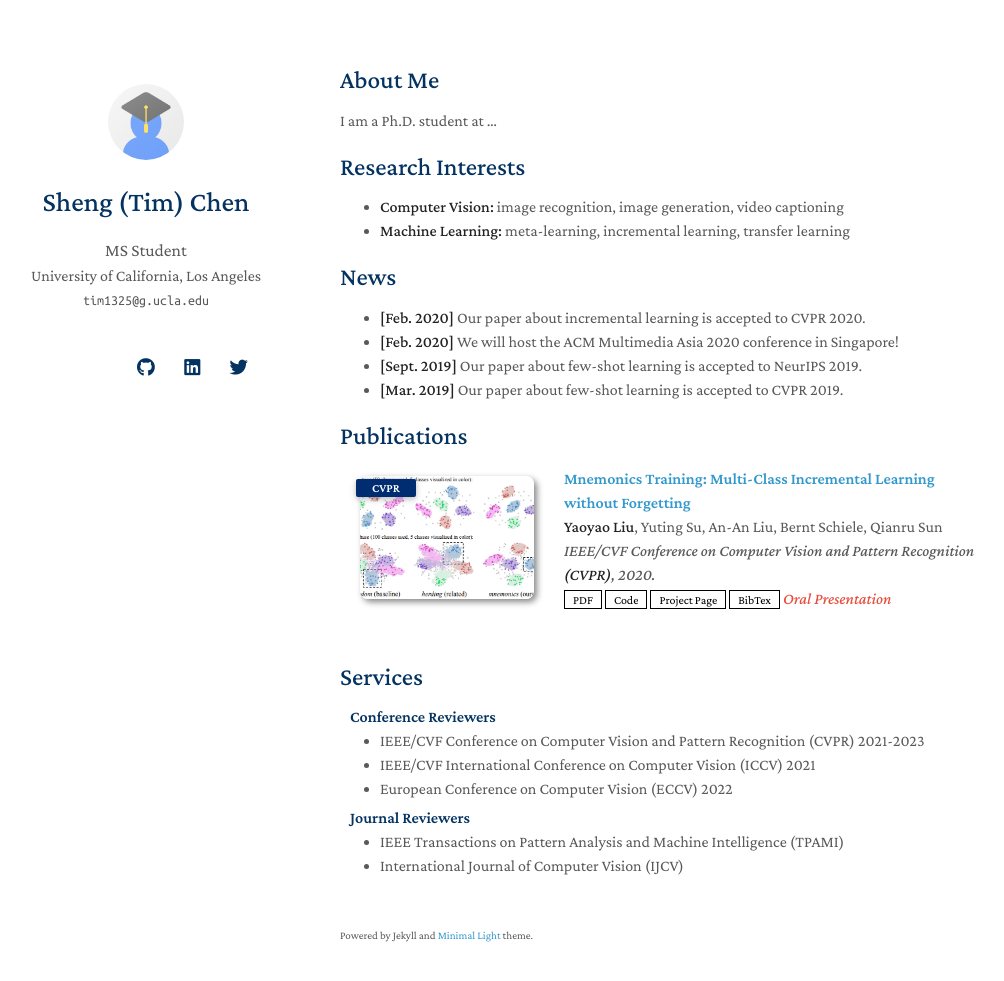
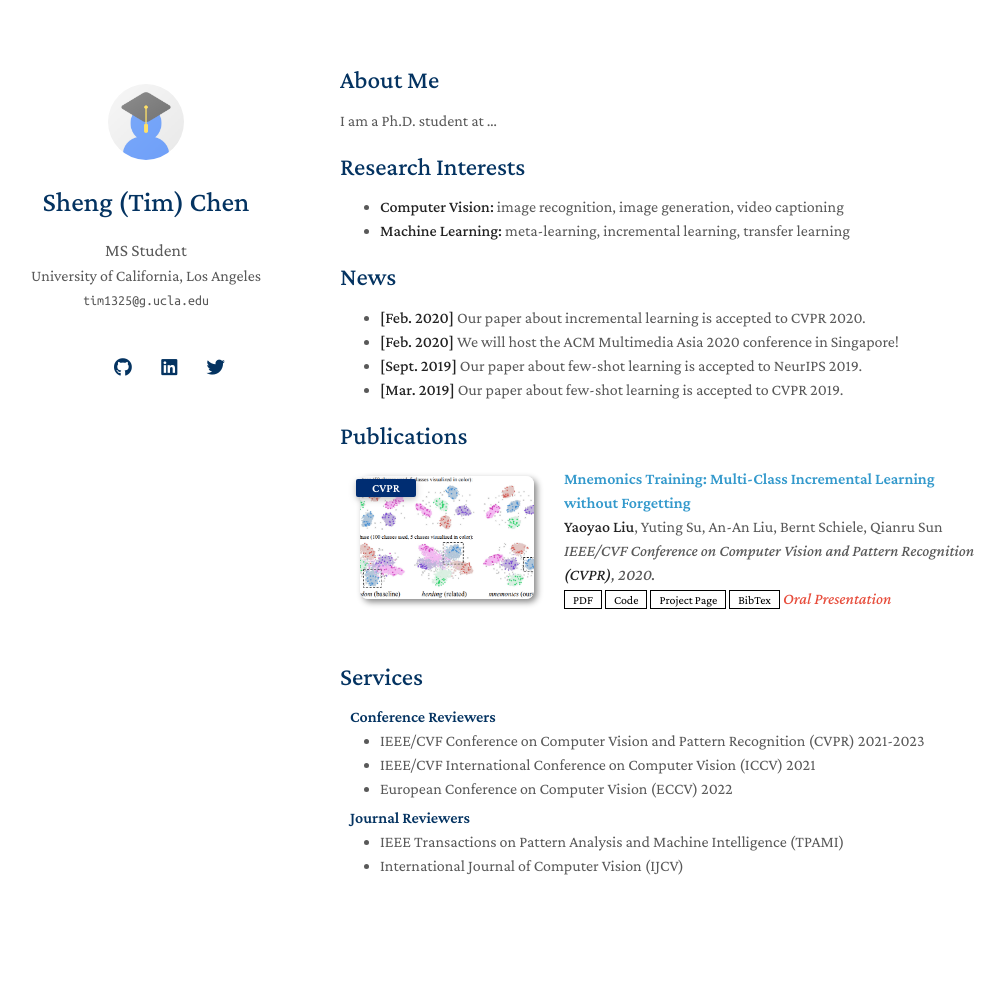
Before and after one commit to timc1325/timc1325.github.io, a Jekyll site: the page built from index.md, in a window 1280 px wide and 1016 px high. Shown: the top 981 px of the window, without its empty margins (130-1134 px from the left). Built offline with Jekyll 4.4.1, drawn with Linux system fonts in a browser that asks for light colours; nearby versions of some CDN libraries; a style sheet for code colours, icons or effects is not loaded; our own code applies the rules of GitHub Pages for plain Markdown files; some of the changed lines change nothing that is shown.

Commit message:
Update _config.yml
Signed-off-by: Tim <86130025+timc1325@users.noreply.github.com>

```diff
--- a/_config.yml
+++ b/_config.yml
@@ -12,25 +12,20 @@
 
 # Links
 # If you don't need one of them, you may delete the corresponding line.
-google_scholar: https://scholar.google.com/
 cv_link: assets/files/curriculum_vitae.pdf
-github_link: https://github.com/
-linkedin: https://www.linkedin.com/
-twitter: https://twitter.com/
+github_link: https://github.com/timc1325
+linkedin: https://www.linkedin.com/in/tim13/
+twitter: https://twitter.com/woshitimchen
 
 # Images (e.g., your profile picture and your website's favicon)
 # "favicon" and "favicon_dark" are used for the light and dark modes, respectively.
 avatar: ./assets/img/avatar.png
-favicon: ./assets/img/favicon.png
-favicon_dark: ./assets/img/favicon-dark.png
+favicon: ./assets/img/t.png
+favicon_dark: ./assets/img/t-dark.png
 
 # Footnote
 # You may use the option to disable the footnote, "Powered by Jekyll and Minimal Light theme."
-enable_footnote: true
-
-# Google Analytics ID
-# Please remove this if you don't use Google Analytics
-google_analytics: UA-111540567-4
+enable_footnote: false
 
 # Use this project as a remote theme for GitHub Pages
 # See the guide here: https://docs.github.com/en/pages/setting-up-a-github-pages-site-with-jekyll/adding-a-theme-to-your-github-pages-site-using-jekyll
```
